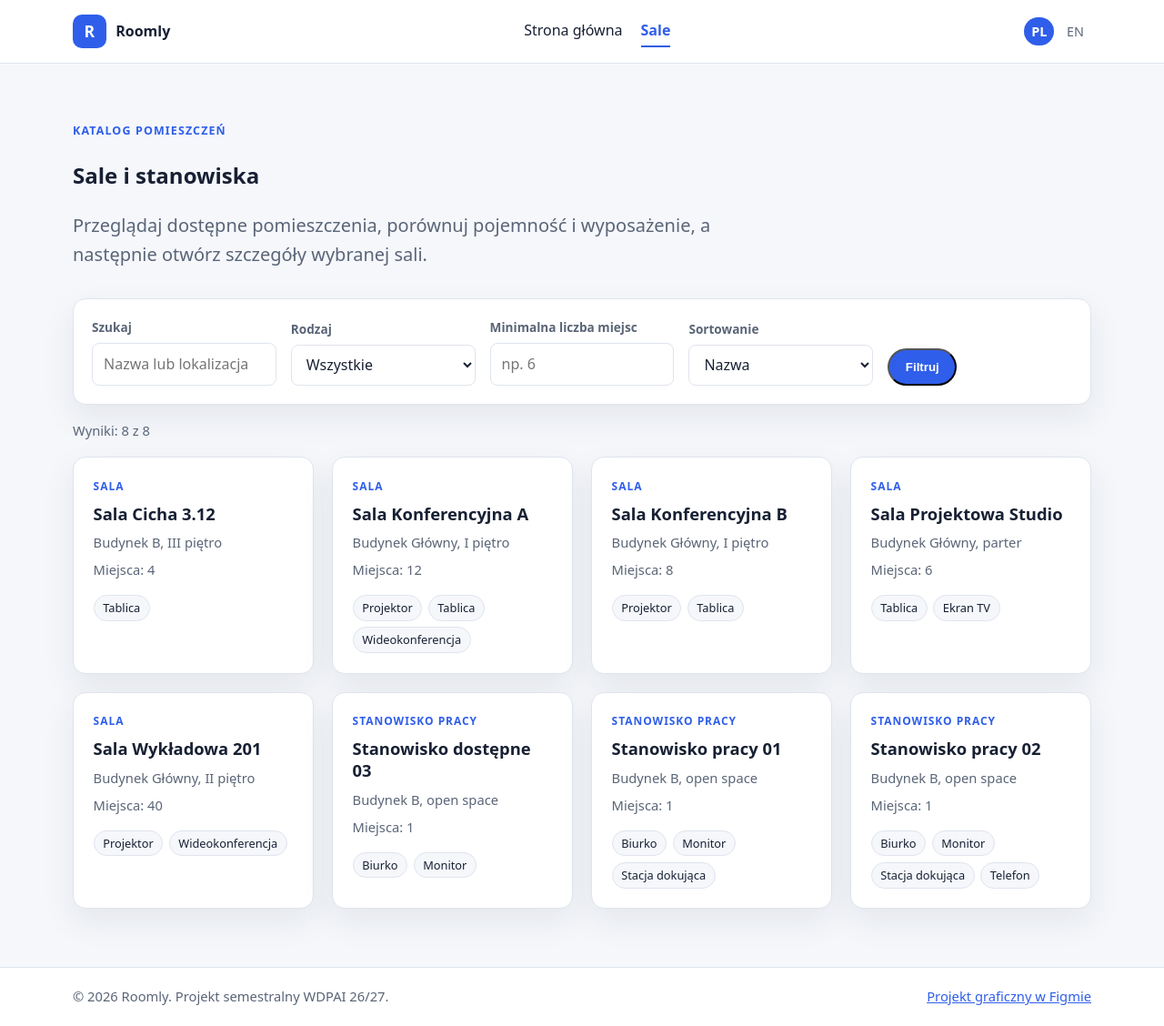
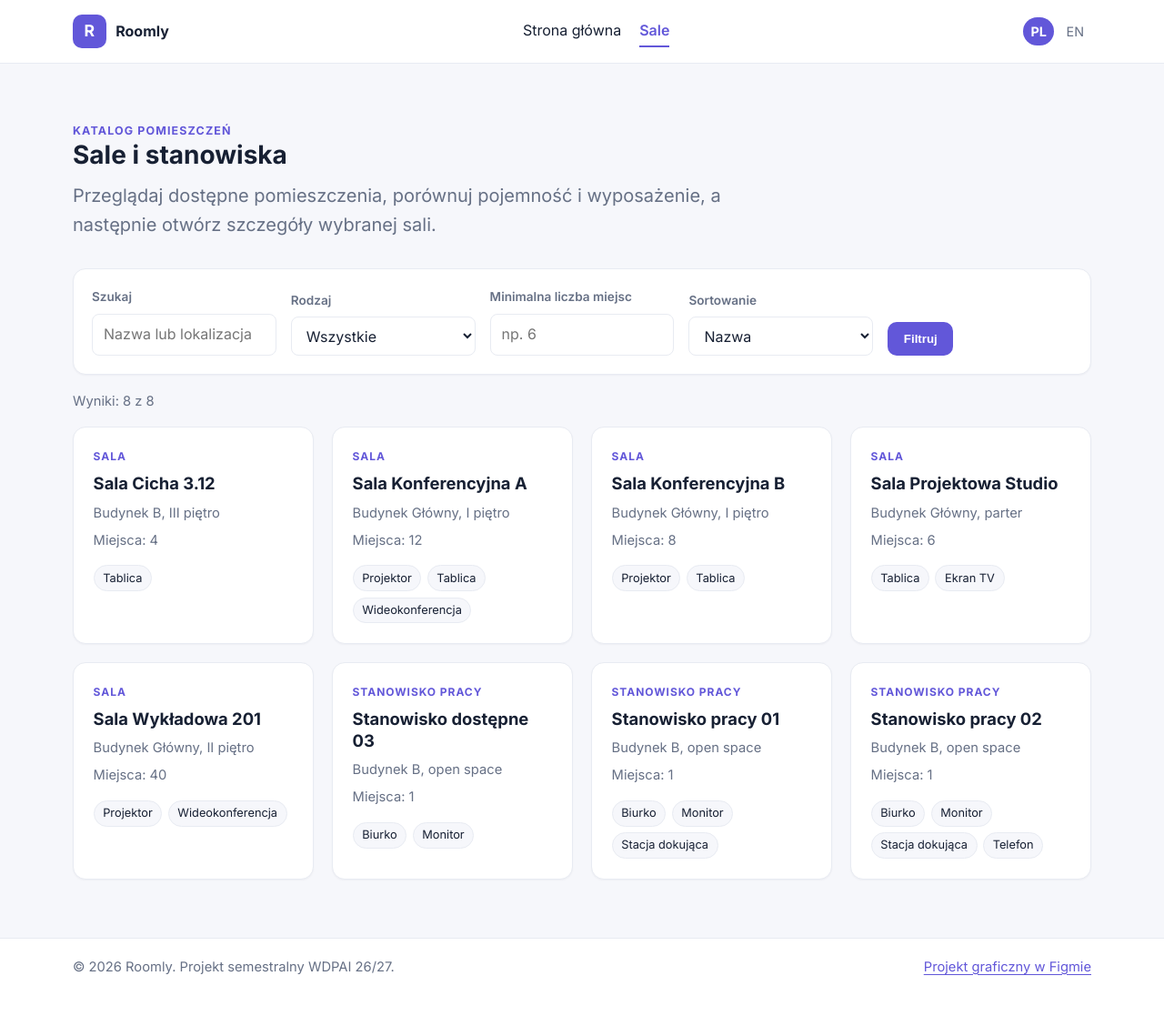
Before and after one commit to tapala/WDPAI-proj, a PHP site: page /rooms in a window 1280 px wide. Shown: the whole page at 91% size. After the commit the page ends 1072 px from the top, so only its background shows below. Run offline with PHP 8.4, Linux system fonts and the light colour scheme; some libraries are stand-ins or nearby versions.

Commit message:
feat: add Figma design tokens and base styles

```diff
--- a/public/css/style.css
+++ b/public/css/style.css
@@ -1,17 +1,126 @@
+@font-face {
+    font-family: "Inter Variable";
+    font-style: normal;
+    font-display: swap;
+    font-weight: 100 900;
+    src: url("/fonts/inter/inter-latin-wght-normal.woff2") format("woff2");
+    unicode-range: U+0000-00FF, U+0131, U+0152-0153, U+02BB-02BC, U+02C6, U+02DA, U+02DC, U+0304, U+0308, U+0329, U+2000-206F, U+20AC, U+2122, U+2191, U+2193, U+2212, U+2215, U+FEFF, U+FFFD;
+}
+
+@font-face {
+    font-family: "Inter Variable";
+    font-style: normal;
+    font-display: swap;
+    font-weight: 100 900;
+    src: url("/fonts/inter/inter-latin-ext-wght-normal.woff2") format("woff2");
+    unicode-range: U+0100-02BA, U+02BD-02C5, U+02C7-02CC, U+02CE-02D7, U+02DD-02FF, U+0304, U+0308, U+0329, U+1D00-1DBF, U+1E00-1E9F, U+1EF2-1EFF, U+2020, U+20A0-20AB, U+20AD-20C0, U+2113, U+2C60-2C7F, U+A720-A7FF;
+}
+
 :root {
-    --color-bg: #f5f7fb;
+    /* Typography */
+    --font-sans: "Inter Variable", "Inter", system-ui, -apple-system, "Segoe UI", Roboto, Arial, sans-serif;
+    --font-weight-regular: 400;
+    --font-weight-medium: 500;
+    --font-weight-semibold: 600;
+    --font-weight-bold: 700;
+
+    --font-size-3xs: 0.625rem;
+    --font-size-2xs: 0.6875rem;
+    --font-size-xs: 0.75rem;
+    --font-size-sm: 0.8125rem;
+    --font-size-md: 0.875rem;
+    --font-size-base: 1rem;
+    --font-size-lg: 1.0625rem;
+    --font-size-xl: 1.125rem;
+    --font-size-2xl: 1.25rem;
+    --font-size-3xl: 1.375rem;
+    --font-size-4xl: 1.4375rem;
+    --font-size-5xl: 1.5625rem;
+    --font-size-6xl: 1.75rem;
+
+    --line-height-tight: 1.2;
+    --line-height-snug: 1.35;
+    --line-height-normal: 1.5;
+    --line-height-relaxed: 1.6;
+
+    /* Colors */
+    --color-bg: #f6f7fb;
     --color-surface: #ffffff;
     --color-text: #172033;
-    --color-muted: #5a6577;
-    --color-primary: #2f5eea;
-    --color-primary-hover: #2448bd;
+    /* Figma uses #7b8497 for small text, but it is only 3.8:1 on white; this keeps AA contrast. */
+    --color-muted: #667085;
+    --color-primary: #6257d9;
+    --color-primary-hover: #5147c4;
     --color-primary-contrast: #ffffff;
-    --color-border: #dfe4ed;
-    --color-focus: #d97706;
+    --color-primary-soft: #f0eeff;
+    --color-border: #e8ebf2;
+    --color-border-strong: #d8e2e9;
+    --color-focus: #6257d9;
+
+    /* Sidebar */
+    --color-sidebar: #171b2e;
+    --color-sidebar-active: #292d46;
+    --color-sidebar-text: #a9b0c3;
+    --color-sidebar-text-active: #ffffff;
+    --color-sidebar-heading: #7f879d;
+    --color-sidebar-divider: #343950;
+    --color-avatar: #514c83;
+
+    /* Status */
+    --color-success: #1b9a72;
+    --color-success-strong: #0f6b4f;
+    --color-success-soft: #e8f7f1;
+    --color-warning: #d99027;
+    --color-warning-strong: #8a5a00;
+    --color-warning-soft: #fff4e3;
+    --color-info: #4c86d9;
+    --color-info-strong: #2f5fa8;
+    --color-info-soft: #eaf2ff;
+
+    /* Room thumbnail tints */
+    --color-thumb-blue: #d8e2e9;
+    --color-thumb-sand: #e9e1d7;
+    --color-thumb-green: #dde8df;
+    --color-thumb-lilac: #e8e4ff;
+
+    /* Radii */
+    --radius-xs: 2px;
     --radius-sm: 8px;
-    --radius-md: 14px;
-    --shadow-soft: 0 14px 36px rgb(23 32 51 / 8%);
-    --font-sans: system-ui, -apple-system, "Segoe UI", Roboto, Arial, sans-serif;
+    --radius-md: 10px;
+    --radius-lg: 14px;
+    --radius-xl: 16px;
+    --radius-2xl: 19px;
+    --radius-pill: 999px;
+
+    /* Spacing */
+    --space-1: 0.25rem;
+    --space-2: 0.5rem;
+    --space-3: 0.75rem;
+    --space-4: 1rem;
+    --space-5: 1.25rem;
+    --space-6: 1.5rem;
+    --space-7: 1.75rem;
+    --space-8: 2rem;
+    --space-9: 2.25rem;
+    --space-10: 2.5rem;
+    --space-11: 2.75rem;
+    --space-12: 3rem;
+    --space-14: 3.5rem;
+    --space-16: 4rem;
+
+    /* Layout */
+    --container-width: 1120px;
+    --sidebar-width: 246px;
+    --sidebar-padding: 28px;
+    --content-padding: 36px;
+
+    /* Elevation */
+    --shadow-soft: 0 1px 2px rgb(23 32 51 / 4%);
+    --shadow-elevated: 0 14px 36px rgb(23 32 51 / 8%);
+
+    /* Motion */
+    --transition-fast: 120ms ease;
+    --transition-base: 180ms ease;
 }
 
 *,
@@ -22,6 +131,8 @@
 
 html {
     color-scheme: light;
+    -webkit-text-size-adjust: 100%;
+    text-size-adjust: 100%;
 }
 
 body {
@@ -30,23 +141,60 @@ body {
     min-height: 100vh;
     margin: 0;
     font-family: var(--font-sans);
-    line-height: 1.6;
+    font-size: var(--font-size-base);
+    font-weight: var(--font-weight-regular);
+    line-height: var(--line-height-relaxed);
     color: var(--color-text);
     background: var(--color-bg);
+    -webkit-font-smoothing: antialiased;
+    -moz-osx-font-smoothing: grayscale;
+}
+
+h1,
+h2,
+h3,
+h4,
+h5,
+h6 {
+    margin: 0 0 var(--space-3);
+    font-weight: var(--font-weight-bold);
+    line-height: var(--line-height-tight);
+    color: var(--color-text);
+}
+
+h1 {
+    font-size: var(--font-size-6xl);
+}
+
+h2 {
+    font-size: var(--font-size-2xl);
+}
+
+h3 {
+    font-size: var(--font-size-base);
+}
+
+h4 {
+    font-size: var(--font-size-md);
 }
 
 a {
     color: var(--color-primary);
+    text-underline-offset: 0.18em;
 }
 
 a:hover {
     color: var(--color-primary-hover);
 }
 
-a:focus-visible,
-button:focus-visible {
+:focus-visible {
     outline: 3px solid var(--color-focus);
     outline-offset: 2px;
+}
+
+::selection {
+    color: var(--color-text);
+    background: var(--color-primary-soft);
 }
 
 .skip-link {
@@ -65,7 +213,7 @@ button:focus-visible {
 }
 
 .container {
-    width: min(1120px, 100% - 2rem);
+    width: min(var(--container-width), 100% - var(--space-8));
     margin-inline: auto;
 }
 
@@ -100,7 +248,7 @@ button:focus-visible {
     font-size: 1.1rem;
     color: var(--color-primary-contrast);
     background: var(--color-primary);
-    border-radius: 10px;
+    border-radius: var(--radius-md);
 }
 
 .site-nav {
@@ -136,7 +284,7 @@ button:focus-visible {
     padding: 0.25rem 0.5rem;
     color: var(--color-muted);
     text-decoration: none;
-    border-radius: 999px;
+    border-radius: var(--radius-pill);
 }
 
 .language-switcher a[aria-current="true"] {
@@ -147,7 +295,7 @@ button:focus-visible {
 
 .site-main {
     flex: 1;
-    padding-block: clamp(2rem, 5vw, 4rem);
+    padding-block: clamp(var(--space-8), 5vw, var(--space-16));
 }
 
 .hero {
@@ -205,7 +353,7 @@ button:focus-visible {
     padding: 1.35rem;
     background: var(--color-surface);
     border: 1px solid var(--color-border);
-    border-radius: var(--radius-md);
+    border-radius: var(--radius-lg);
     box-shadow: var(--shadow-soft);
 }
 
@@ -237,13 +385,17 @@ button:focus-visible {
 
 .button {
     display: inline-block;
-    margin-top: 0.75rem;
+    margin-top: var(--space-3);
     padding: 0.7rem 1.1rem;
-    font-weight: 600;
+    font-weight: var(--font-weight-semibold);
     color: var(--color-primary-contrast);
+    text-align: center;
     text-decoration: none;
     background: var(--color-primary);
-    border-radius: 999px;
+    border: 0;
+    border-radius: var(--radius-md);
+    cursor: pointer;
+    transition: background-color var(--transition-fast), color var(--transition-fast);
 }
 
 .button:hover {
@@ -284,7 +436,7 @@ button:focus-visible {
     padding: 1.25rem;
     background: var(--color-surface);
     border: 1px solid var(--color-border);
-    border-radius: var(--radius-md);
+    border-radius: var(--radius-lg);
     box-shadow: var(--shadow-soft);
 }
 
@@ -346,7 +498,7 @@ button:focus-visible {
     padding: 1.35rem;
     background: var(--color-surface);
     border: 1px solid var(--color-border);
-    border-radius: var(--radius-md);
+    border-radius: var(--radius-lg);
     box-shadow: var(--shadow-soft);
 }
 
@@ -397,14 +549,14 @@ button:focus-visible {
     color: var(--color-text);
     background: var(--color-bg);
     border: 1px solid var(--color-border);
-    border-radius: 999px;
+    border-radius: var(--radius-pill);
 }
 
 .empty-state {
     padding: 2rem;
     background: var(--color-surface);
     border: 1px dashed var(--color-border);
-    border-radius: var(--radius-md);
+    border-radius: var(--radius-lg);
 }
 
 .empty-state h2 {
@@ -431,7 +583,7 @@ button:focus-visible {
     padding: 1.25rem 1.35rem;
     background: var(--color-surface);
     border: 1px solid var(--color-border);
-    border-radius: var(--radius-md);
+    border-radius: var(--radius-lg);
 }
 
 .detail-list__row {
```
Also changed, not shown: public/fonts/inter/LICENSE.txt (added), public/fonts/inter/inter-latin-ext-wght-normal.woff2 (added), public/fonts/inter/inter-latin-wght-normal.woff2 (added).
